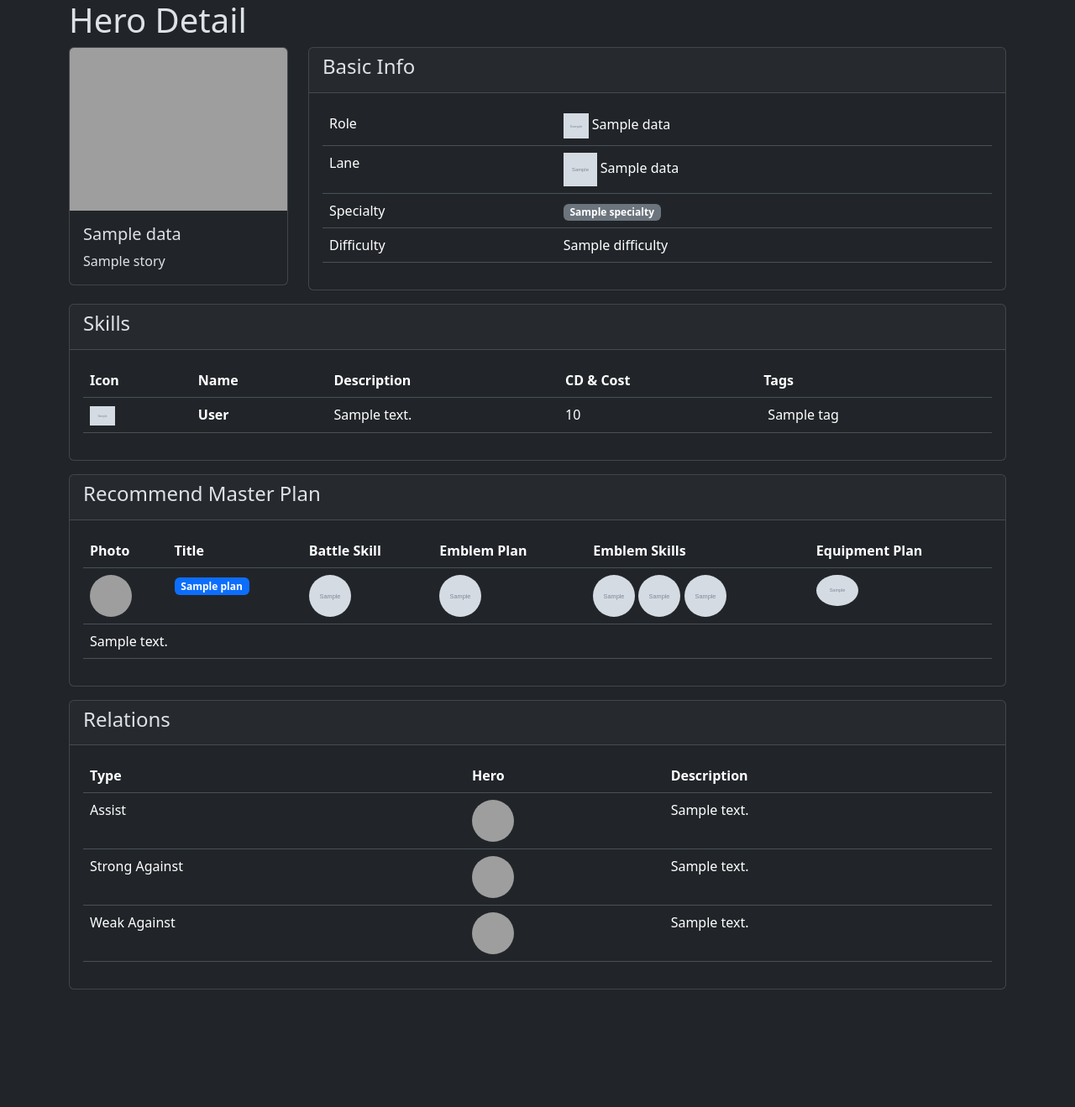
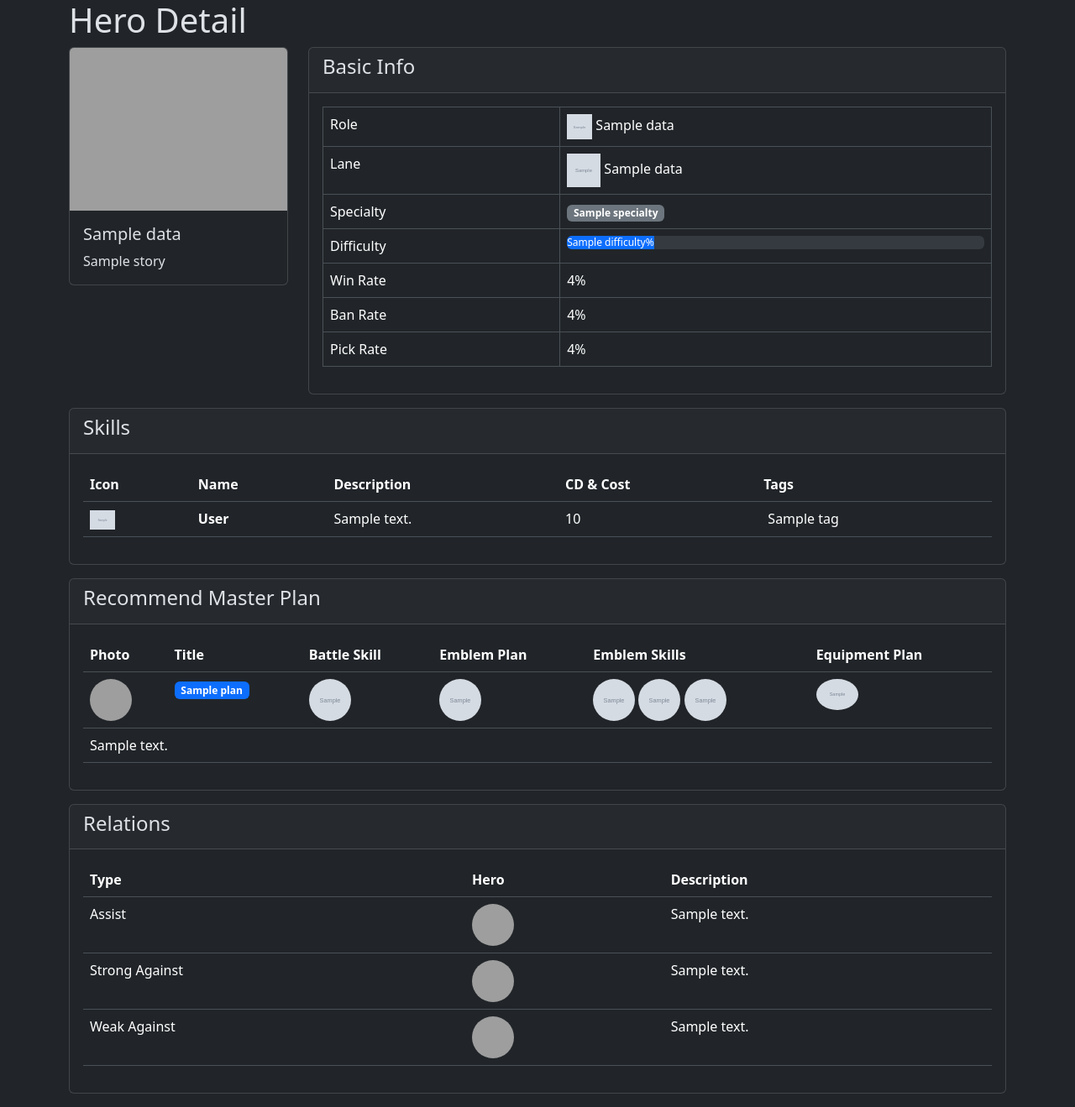
Before and after one commit to ridwaanhall/api-mobilelegends, a Django app: template mlbb_web/templates/mlbb_web/hero-detail.html in a window 1280 px wide. Shown: the whole page at 84% size. Before the commit the page ends 1179 px from the top, so only its background shows below. Run offline with Django 4.2, Linux system fonts and the light colour scheme; the template is opened without the code that fills it: most values are stand-ins (such as "Sample title", 1, 10 or a date in 2020); grey boxes marked "Sample" are stand-in pictures; grey boxes are pictures that could not be loaded.

Commit message:
Enhance hero detail view with additional statistics and improved difficulty representation

```diff
--- a/mlbb_web/templates/mlbb_web/hero-detail.html
+++ b/mlbb_web/templates/mlbb_web/hero-detail.html
@@ -18,23 +18,22 @@
                 <h4>Basic Info</h4>
             </div>
             <div class="card-body">
-                <table class="table table-hover">
+                <table class="table table-hover table-bordered">
                     <tbody>
                         <tr>
                             <td>Role</td>
                             <td>
                                 {% for role in data.hero.data.sortid %}
-                                    <img src="{{ role.data.sort_icon }}" alt="{{ role.data.sort_title }}" width="30" height="30">
+                                    <img src="{{ role.data.sort_icon }}" alt="{{ role.data.sort_title }}" width="30" height="30" data-toggle="tooltip" title="{{ role.data.sort_title }}">
                                     {{ role.data.sort_title }}{% if not forloop.last %}, {% endif %}
                                 {% endfor %}
-                            </td>
                             </td>
                         </tr>
                         <tr>
                             <td>Lane</td>
                             <td>
                                 {% for lane in data.hero.data.roadsort %}
-                                    <img src="{{ lane.data.road_sort_icon }}" alt="{{ lane.data.road_sort_title }}" width="40" height="40">
+                                    <img src="{{ lane.data.road_sort_icon }}" alt="{{ lane.data.road_sort_title }}" width="40" height="40" data-toggle="tooltip" title="{{ lane.data.road_sort_title }}">
                                     {{ lane.data.road_sort_title }}{% if not forloop.last %}, {% endif %}
                                 {% endfor %}
                             </td>
@@ -49,7 +48,23 @@
                         </tr>
                         <tr>
                             <td>Difficulty</td>
-                            <td>{{ data.hero.data.difficulty }}</td>
+                            <td>
+                                <div class="progress">
+                                    <div class="progress-bar" role="progressbar" style="width: {{ data.hero.data.difficulty }}%;" aria-valuenow="{{ data.hero.data.difficulty }}" aria-valuemin="0" aria-valuemax="100">{{ data.hero.data.difficulty }}%</div>
+                                </div>
+                            </td>
+                        </tr>
+                        <tr>
+                            <td>Win Rate</td>
+                            <td>{{ stats.data.records.0.data.main_hero_win_rate }}%</td>
+                        </tr>
+                        <tr>
+                            <td>Ban Rate</td>
+                            <td>{{ stats.data.records.0.data.main_hero_ban_rate }}%</td>
+                        </tr>
+                        <tr>
+                            <td>Pick Rate</td>
+                            <td>{{ stats.data.records.0.data.main_hero_appearance_rate }}%</td>
                         </tr>
                     </tbody>
                 </table>
```
